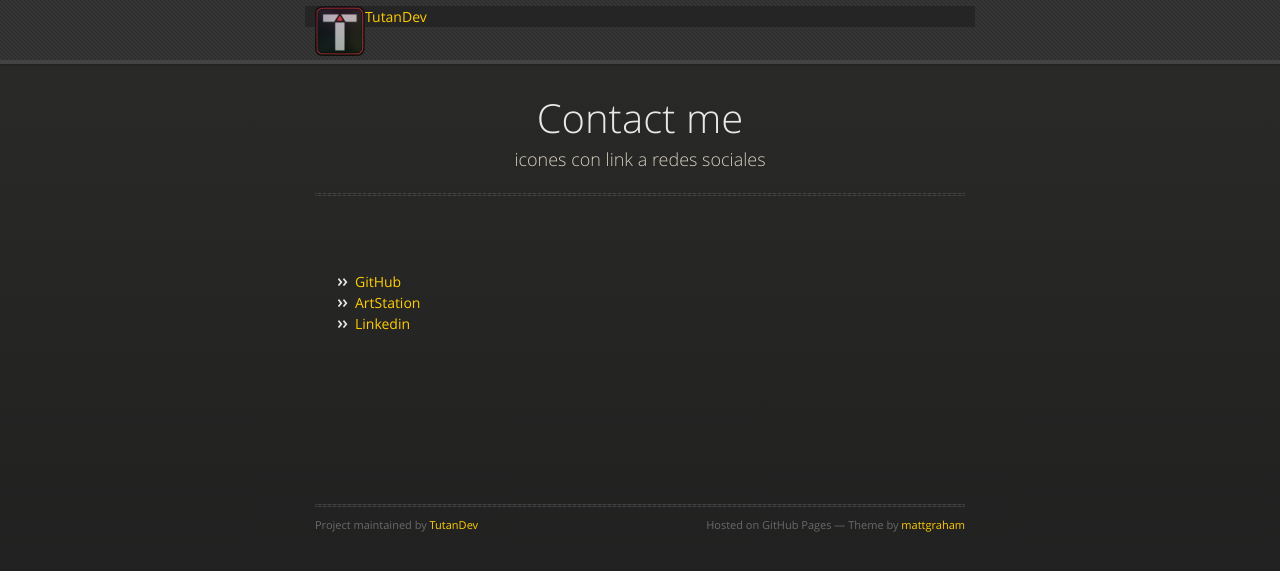
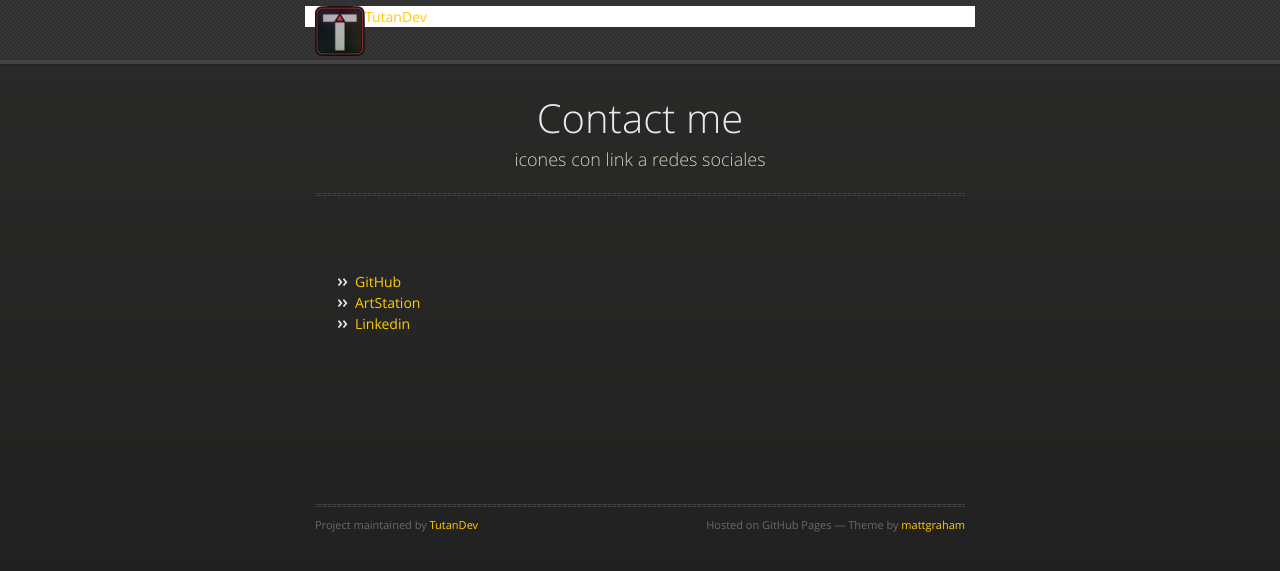
Before and after one commit to TutanDev/tutandev.github.io.OLD, a Jekyll site: the page built from pages/Contact.md, in a window 1280 px wide. Shown: the top 571 px of the page. Built offline with Jekyll 4.4.1, drawn with Linux system fonts in a browser that asks for light colours.

```diff
--- a/_sass/jekyll-theme-midnight.scss
+++ b/_sass/jekyll-theme-midnight.scss
@@ -227,7 +227,7 @@ dt {
   height: 60px;
   width: 100%;
   position: fixed;
-  background: url(../images/nav-bg.gif) #353535;
+  background: url(../images/nav-bg.gif) #ffffff;
   border-bottom: 4px solid #434343;
   box-shadow: 0px 1px 3px rgba(0,0,0,.25);
 
@@ -235,7 +235,7 @@ dt {
     max-width: 650px;
     margin: 0 auto;
     padding: 0 10px;
-    background: #252525;
+    background: #ffffff;
     margin: 6px auto;
 
     ul {
@@ -262,9 +262,9 @@ dt {
 
           background-color: #93bd20;
           padding: 10px 12px;
-          margin-top: 6px;
-          line-height:14px;
-          font-size:14px;
+          margin-top: 14px;
+          line-height:28px;
+          font-size:28px;
           display:inline-block;
           text-align:center;
 
```
